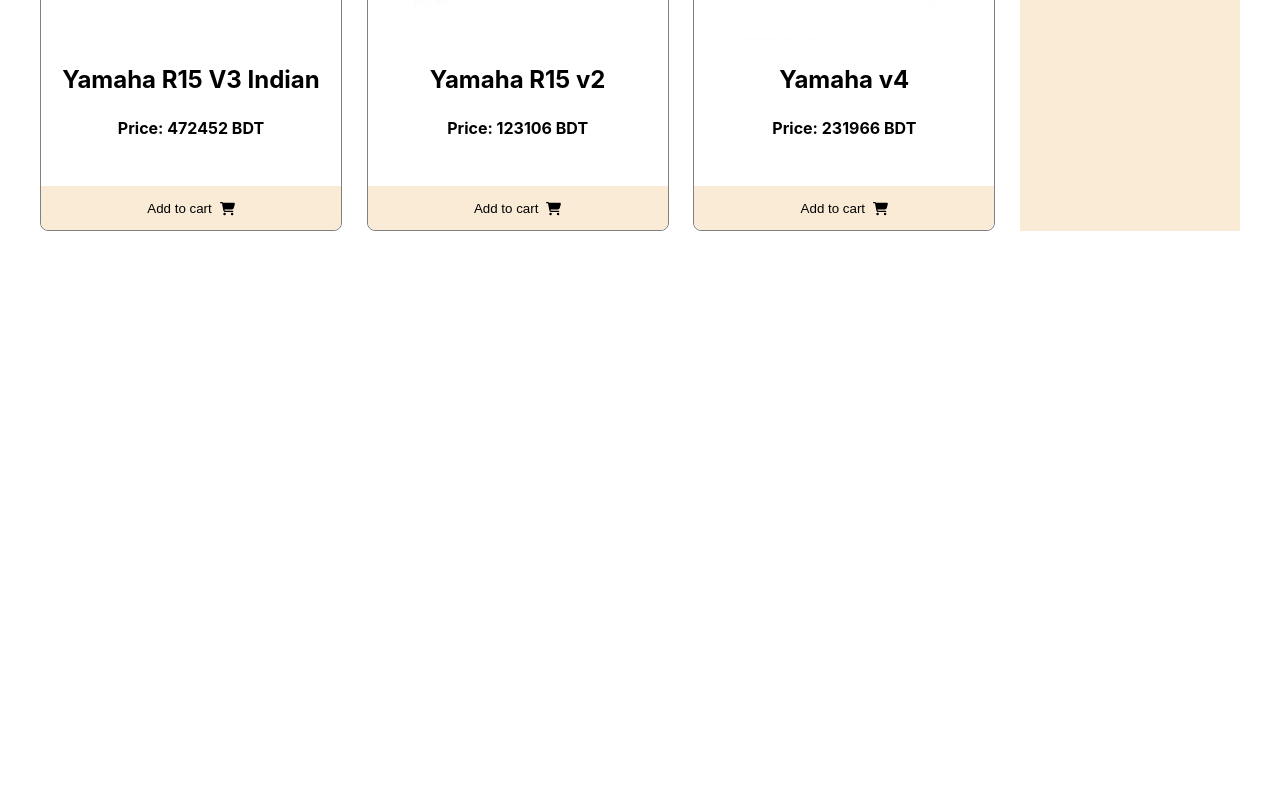
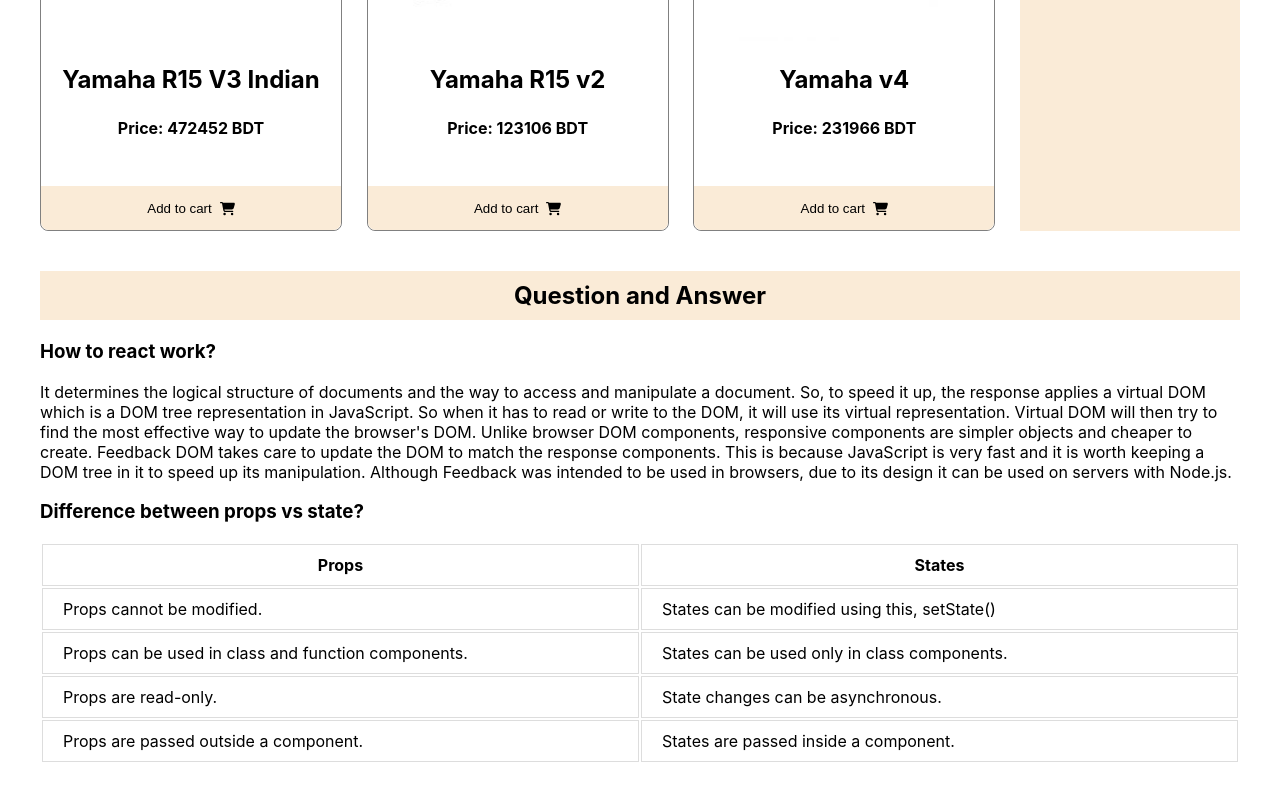
Before and after one commit to najmul-rusu/lucky-one, a React (Create React App) app: page / in a window 1280 px wide. Shown: the part 1777-2577 px from the top of the page. Before the commit the page ends 2048 px from the top, so only its background shows below. Built offline with nearby package versions, Linux system fonts and the light colour scheme.

Commit message:
Q & A added

```diff
--- a/src/App.js
+++ b/src/App.js
@@ -1,11 +1,14 @@
 import logo from './logo.svg';
 import './App.css';
 import Shop from './components/Shop/Shop';
+import QNA from './components/Shop/QNA/QNA';
 
 function App() {
   return (
     <div>
       <Shop></Shop>
+
+      <QNA></QNA>
     </div>
   );
 }
--- /dev/null
+++ b/src/components/Shop/QNA/QNA.css
@@ -0,0 +1,20 @@
+.qna{
+    margin: 40px;
+}
+.qna-titel{
+    background-color: antiquewhite;
+    text-align: center;
+    padding: 10px;
+}
+table {
+    width: 100%;
+  }
+td, th {
+    width: 50%;
+    border: 1px solid #dddddd;
+    text-align: left;
+    padding: 10px 20px;
+  }
+th{
+    text-align: center;
+}
--- /dev/null
+++ b/src/components/Shop/QNA/QNA.js
@@ -0,0 +1,44 @@
+import React from 'react';
+import './QNA.css'
+
+const QNA = () => {
+    return (
+        <div className='qna'>
+            <h2 className='qna-titel'>Question and Answer</h2>
+            <h3>How to react work?</h3>
+            <p>It determines the logical structure of documents and the way to access and manipulate a document. So, to speed it up, the response applies a virtual DOM which is a DOM tree representation in JavaScript. So when it has to read or write to the DOM, it will use its virtual representation. Virtual DOM will then try to find the most effective way to update the browser's DOM. Unlike browser DOM components, responsive components are simpler objects and cheaper to create. Feedback DOM takes care to update the DOM to match the response components. This is because JavaScript is very fast and it is worth keeping a DOM tree in it to speed up its manipulation. Although Feedback was intended to be used in browsers, due to its design it can be used on servers with Node.js.</p>
+
+            <h3>Difference between props vs state?</h3>
+            <div>
+                <table>
+                    <thead>
+                        <tr>
+                        <th>Props</th>
+                        <th>States</th>
+                        </tr>
+                    </thead>
+                    <tbody>
+                        <tr>
+                        <td>Props cannot be modified.</td>
+                        <td>States can be modified using this, setState()</td>
+                        </tr>
+                        <tr>
+                        <td>Props can be used in class and function components.</td>
+                        <td>States can be used only in class components.</td>
+                        </tr>
+                        <tr>
+                        <td>Props are read-only.</td>
+                        <td>State changes can be asynchronous.</td>
+                        </tr>
+                        <tr>
+                        <td>Props are passed outside a component.</td>
+                        <td>States are passed inside a component.</td>
+                        </tr>
+                    </tbody>
+                </table>
+            </div>
+        </div>
+    );
+};
+
+export default QNA;
```
Also changed, not shown: 1 other file (tests, documents, lock files or other folders).
